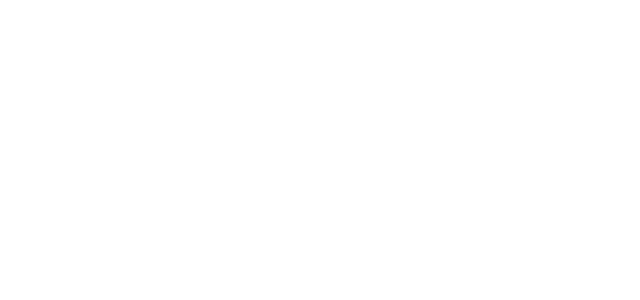
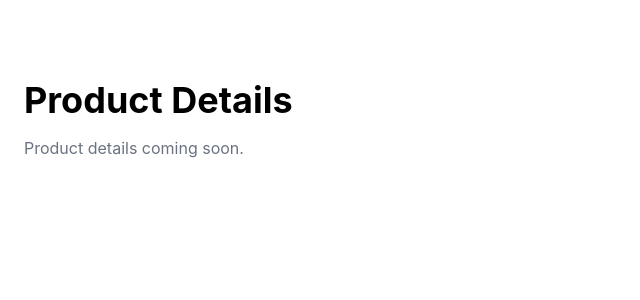
Before and after one commit to honestlygolu/Nova-Ecommerce, a React app in the folder frontend/: page /product/1 in a window 1280 px wide. Before the commit this address had no page. Shown: the top 300 px of the page, without its empty margins (0-640 px from the left). Built offline with nearby package versions, Linux system fonts and the light colour scheme; the HTML template or start-up script is replaced by a standard one.

Commit message:
Add product details navigation

```diff
--- a/frontend/src/App.jsx
+++ b/frontend/src/App.jsx
@@ -3,6 +3,7 @@ import Navbar from "./components/Navbar";
 import ProductCard from "./components/ProductCard";
 import products from "./data/products";
 import Shop from "./pages/Shop";
+import ProductDetails from "./pages/ProductDetails";
 
 function Home() {
   return (
@@ -129,6 +130,7 @@ function App() {
     <Routes>
       <Route path="/" element={<Home />} />
       <Route path="/shop" element={<Shop />} />
+      <Route path="/product/:id" element={<ProductDetails />} />
     </Routes>
   );
 }
--- a/frontend/src/components/productcard.jsx
+++ b/frontend/src/components/productcard.jsx
@@ -1,4 +1,5 @@
 import { Heart, ShoppingBag, Star } from "lucide-react";
+import { Link } from "react-router-dom";
 
 function ProductCard({ product }) {
   return (
@@ -6,11 +7,13 @@ function ProductCard({ product }) {
 
       {/* Product Image */}
       <div className="relative aspect-square overflow-hidden bg-gray-100">
-        <img
+       <Link to={`/product/${product.id}`}>
+       <img
           src={product.image}
           alt={product.name}
           className="h-full w-full object-cover transition duration-500 group-hover:scale-105"
         />
+        </Link>
 
         {/* Wishlist */}
         <button className="absolute right-4 top-4 flex h-10 w-10 items-center justify-center rounded-full bg-white shadow-md transition hover:bg-black hover:text-white">
@@ -32,9 +35,12 @@ function ProductCard({ product }) {
           {product.category}
         </p>
 
-        <h3 className="mt-2 text-lg font-bold text-gray-900">
+        <Link
+          to={`/product/${product.id}`}
+          className="mt-2 block text-lg font-bold text-gray-900 hover:underline"
+          >
           {product.name}
-        </h3>
+        </Link>
 
         {/* Rating */}
         <div className="mt-2 flex items-center gap-1">
--- /dev/null
+++ b/frontend/src/pages/ProductDetails.jsx
@@ -0,0 +1,15 @@
+function ProductDetails() {
+  return (
+    <div className="min-h-screen bg-white px-6 py-20">
+      <h1 className="text-4xl font-bold text-black">
+        Product Details
+      </h1>
+
+      <p className="mt-4 text-gray-500">
+        Product details coming soon.
+      </p>
+    </div>
+  );
+}
+
+export default ProductDetails;
```
Also changed, not shown: frontend/src/pages/Shop.jsx (renamed from frontend/src/pages/shop.jsx).
